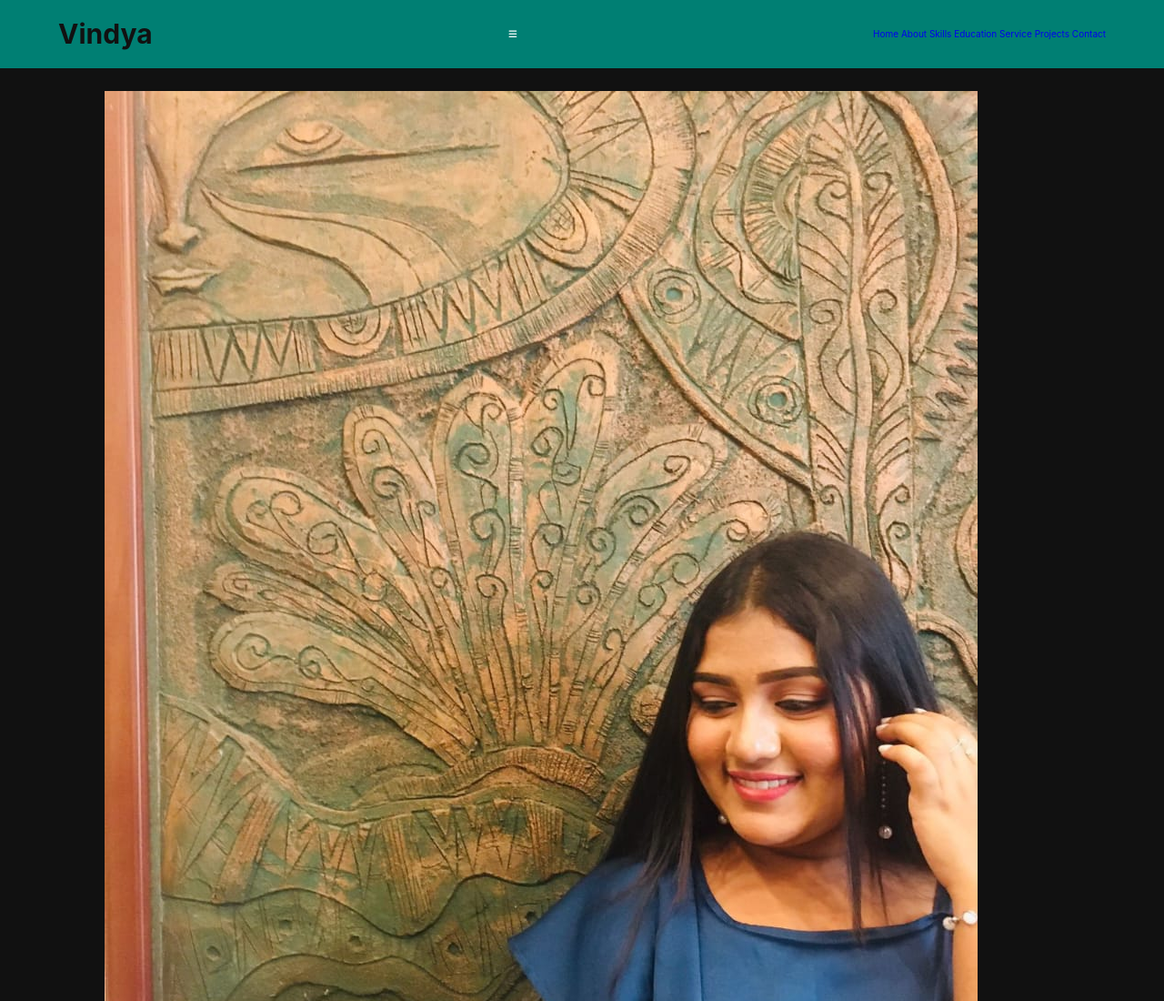
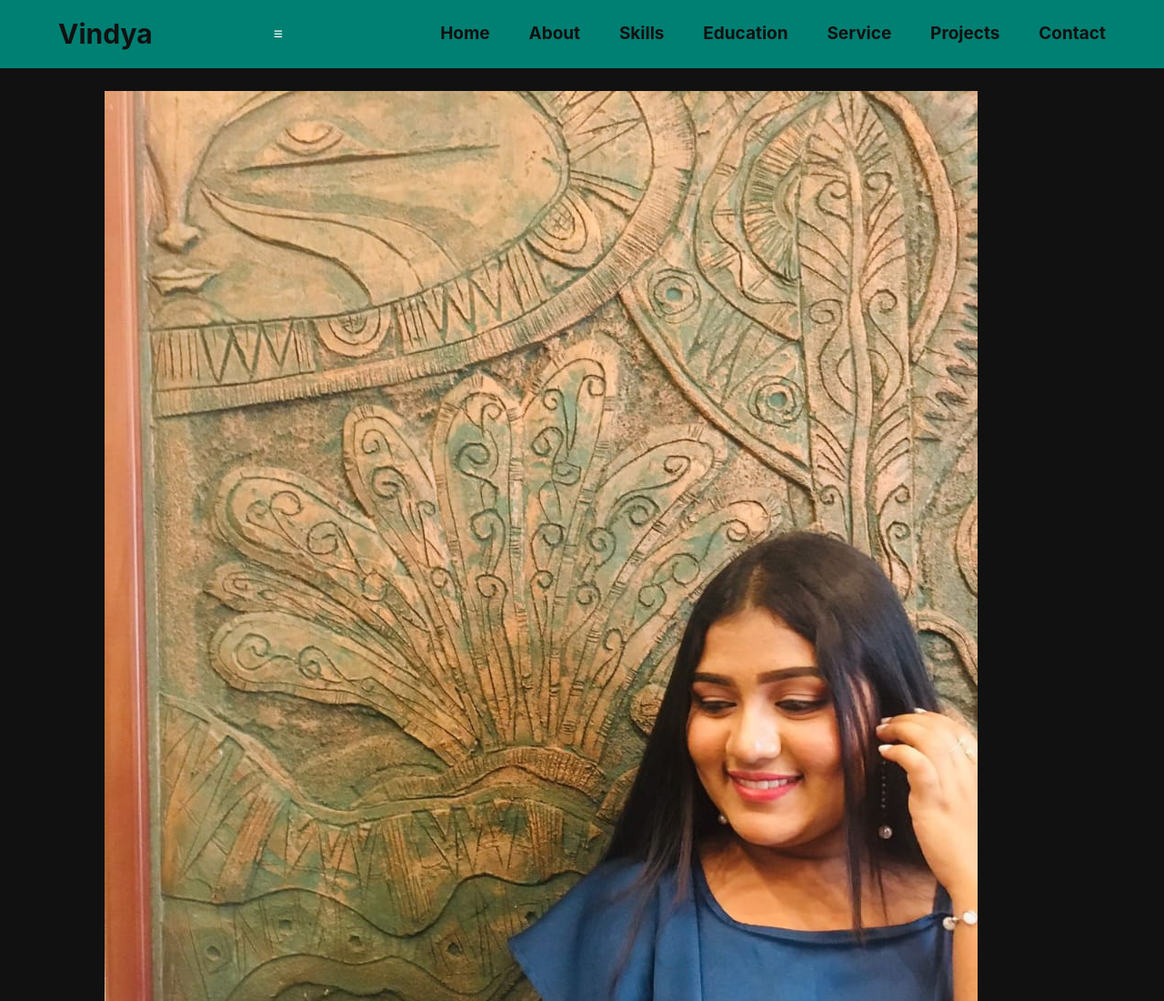
Before and after one commit to Vindya2004/myNewPortfolio, a plain HTML site: page index.html in a window 1280 px wide. Shown: the top 1100 px of the page at 91% size. Drawn offline with Linux system fonts and the light colour scheme.

Commit message:
apply style navbar a

```diff
--- a/style/index.css
+++ b/style/index.css
@@ -50,3 +50,10 @@ section{
 .logo:hover{
     transform: scale(1.05);
 }
+.navbar a{
+    font-size: 1.9rem;
+    color: var(--bg-color);
+    margin-left: 4rem;
+    font-weight: 700;
+    transition: 0.3s ease;
+}
```
